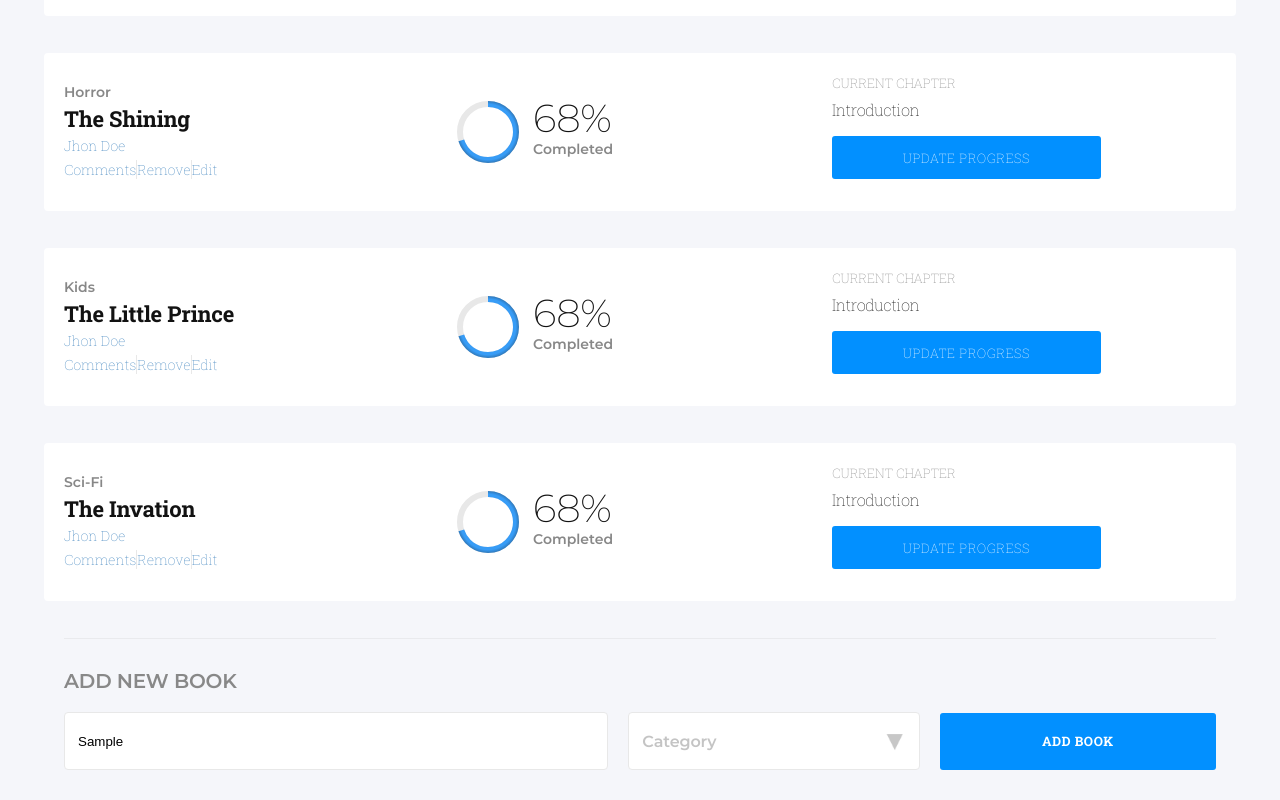
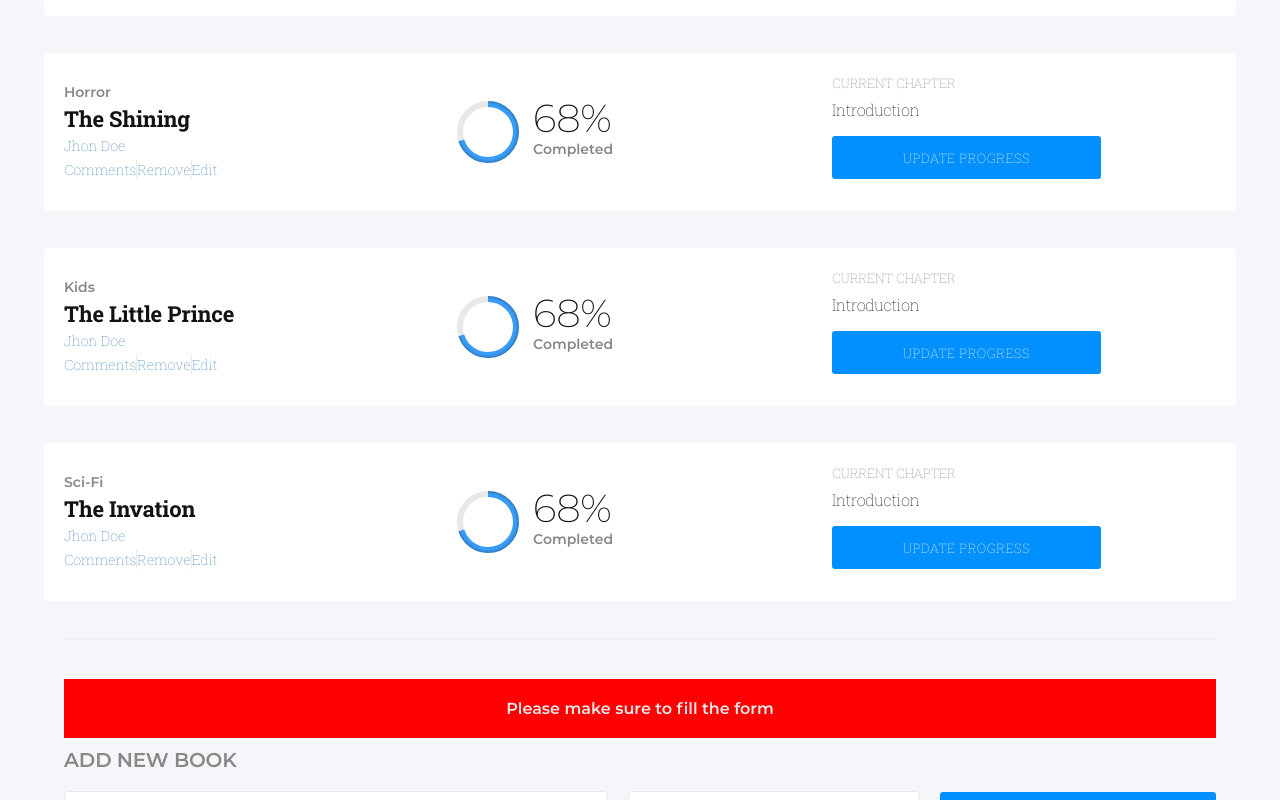
Before and after one commit to javierbotero/bookstore, a React (Create React App) app: page / in a window 1280 px wide. Both pictures are taken after typing "Sample" into the empty fields and a click on the button "ADD BOOK". Shown: the part 478-1278 px from the top of the page. Built offline with nearby package versions, Linux system fonts and the light colour scheme.

Commit message:
Adds warning message when the form is not filled correctly

```diff
--- a/src/assets/style.css
+++ b/src/assets/style.css
@@ -353,6 +353,21 @@ select, button {
   color: #121212;
 }
 
+.Error {
+  background-color: red;
+  display: none;
+  color: #e8e8e8;
+  font-family: 'Monserrat', sans-serif;
+  font-size: 1em;
+  margin: 10px 0;
+  padding: 20px 0;
+  text-align: center;
+}
+
+.display-error {
+  display: block;
+}
+
 @media screen and (min-width: 500px) {
   .book-container, .flex-x, .menu, form {
     flex-direction: row;
--- a/src/containers/booksform.js
+++ b/src/containers/booksform.js
@@ -18,17 +18,22 @@ const BookForm = props => {
   };
   const handleSubmit = e => {
     e.preventDefault();
-    if (state.category !== 'Category') {
+    if (state.category !== 'Category' && state.title.length > 0) {
       getBook(state.title, state.category);
       setState({
         title: '',
         category: FILTERS.category,
       });
+      document.querySelector('input').value = '';
+      document.querySelector('.Error').classList.remove('display-error');
+    } else {
+      document.querySelector('.Error').classList += ' display-error';
     }
   };
   return (
     <div>
       <div className="layout form-container">
+        <div className="Error">Please make sure to fill the form</div>
         <h3 className="title-form">ADD NEW BOOK</h3>
         <form onSubmit={handleSubmit}>
           <input type="text" onChange={handleChange} name="title" placeHolder="Book Title" />
```
